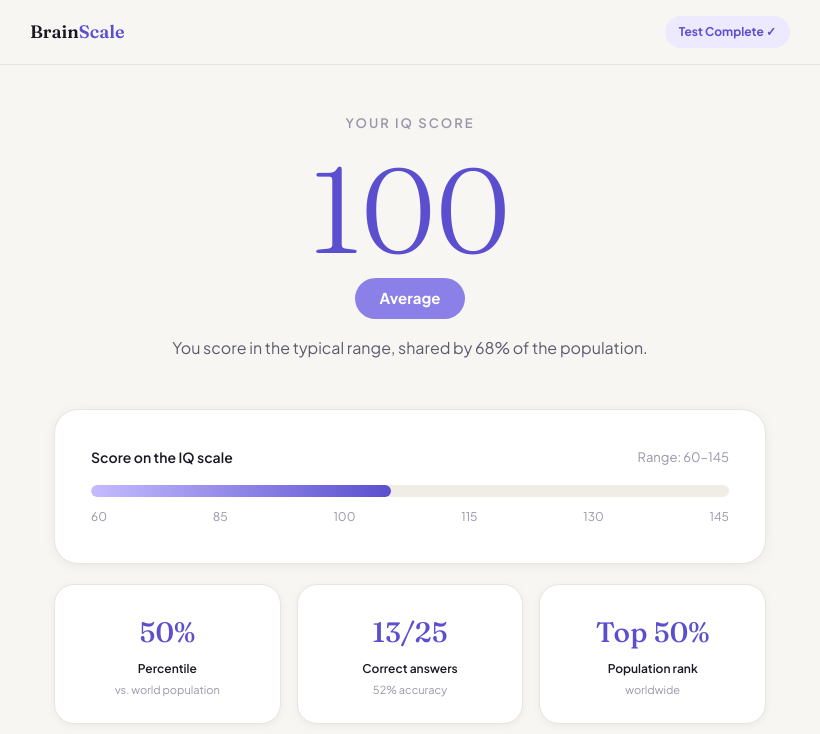
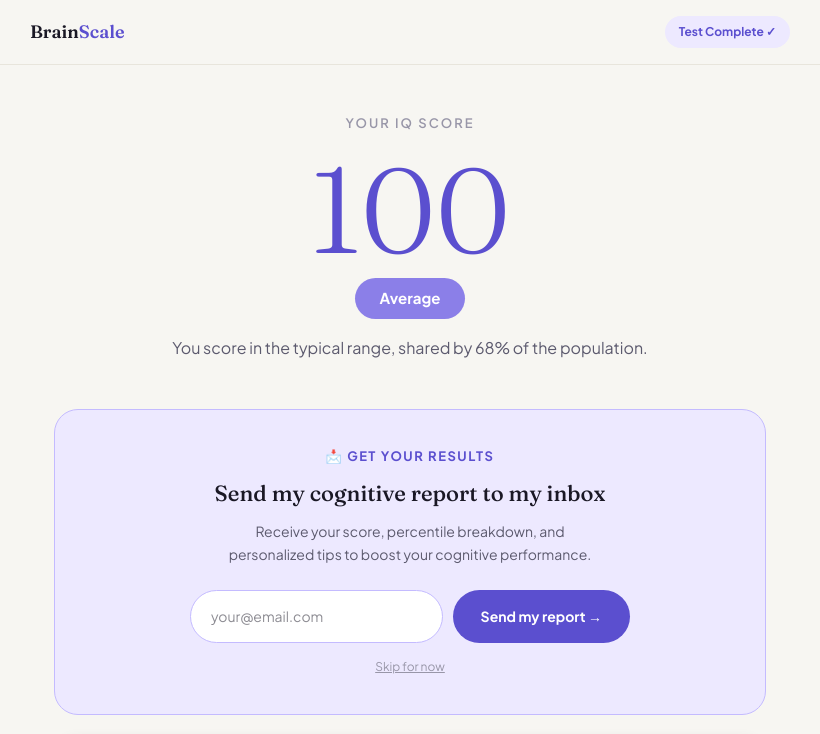
Before and after one commit to devbrainscale/brainscale, a Next.js app: page /results in a window 1280 px wide. Shown: the top 734 px of the page, without its empty margins (230-1050 px from the left). Built offline with nearby package versions, Linux system fonts and the light colour scheme.

Commit message:
feat: add Brevo email capture on results page

```diff
--- /dev/null
+++ b/src/app/api/subscribe/route.ts
@@ -0,0 +1,48 @@
+import { NextRequest, NextResponse } from 'next/server';
+
+export async function POST(request: NextRequest) {
+  try {
+    const { email, score } = await request.json();
+
+    if (!email || !email.includes('@')) {
+      return NextResponse.json({ success: false, error: 'Invalid email' }, { status: 400 });
+    }
+
+    const apiKey = process.env.BREVO_API_KEY;
+    if (!apiKey) {
+      return NextResponse.json({ success: false, error: 'API key not configured' }, { status: 500 });
+    }
+
+    const response = await fetch('https://api.brevo.com/v3/contacts', {
+      method: 'POST',
+      headers: {
+        'accept': 'application/json',
+        'content-type': 'application/json',
+        'api-key': apiKey,
+      },
+      body: JSON.stringify({
+        email,
+        attributes: {
+          IQ_SCORE: score,
+        },
+        updateEnabled: true,
+      }),
+    });
+
+    // 201 = created, 204 = updated
+    if (response.status === 201 || response.status === 204) {
+      return NextResponse.json({ success: true });
+    }
+
+    const errorData = await response.json();
+
+    // Contact already exists — still a success for us
+    if (errorData.code === 'duplicate_parameter') {
+      return NextResponse.json({ success: true });
+    }
+
+    return NextResponse.json({ success: false, error: errorData.message }, { status: 400 });
+  } catch {
+    return NextResponse.json({ success: false, error: 'Server error' }, { status: 500 });
+  }
+}
--- a/src/app/results/ResultsContent.tsx
+++ b/src/app/results/ResultsContent.tsx
@@ -2,6 +2,7 @@
 
 import { useSearchParams } from "next/navigation";
 import Link from "next/link";
+import { useState } from "react";
 
 function getPercentile(iq: number): number {
   if (iq >= 145) return 99.9;
@@ -35,9 +36,41 @@ export default function ResultsContent() {
   const correct = parseInt(params.get("correct") ?? "13");
   const total = parseInt(params.get("total") ?? "25");
 
+  const [email, setEmail] = useState("");
+  const [submitted, setSubmitted] = useState(false);
+  const [loading, setLoading] = useState(false);
+  const [emailError, setEmailError] = useState("");
+
   const percentile = getPercentile(score);
   const label = getLabel(score);
   const accuracy = Math.round((correct / total) * 100);
+
+  async function handleSubscribe(e: React.FormEvent) {
+    e.preventDefault();
+    setEmailError("");
+    if (!email || !email.includes("@")) {
+      setEmailError("Please enter a valid email address.");
+      return;
+    }
+    setLoading(true);
+    try {
+      const res = await fetch("/api/subscribe", {
+        method: "POST",
+        headers: { "Content-Type": "application/json" },
+        body: JSON.stringify({ email, score }),
+      });
+      const data = await res.json();
+      if (data.success) {
+        setSubmitted(true);
+      } else {
+        setEmailError("Something went wrong. Please try again.");
+      }
+    } catch {
+      setEmailError("Something went wrong. Please try again.");
+    } finally {
+      setLoading(false);
+    }
+  }
 
   // gauge: 60–145 range mapped to 0–100%
   const gaugePercent = Math.min(100, Math.max(0, ((score - 60) / 85) * 100));
@@ -80,6 +113,50 @@ export default function ResultsContent() {
             {label.desc}
           </p>
         </div>
+
+        {/* EMAIL CAPTURE */}
+        {!submitted ? (
+          <div style={{ backgroundColor: "#EDE9FF", border: "1px solid #C4BBFF", borderRadius: "24px", padding: "36px", marginBottom: "20px", textAlign: "center" }}>
+            <p style={{ fontSize: "13px", color: "#5B4FCF", fontWeight: 700, letterSpacing: "1.5px", textTransform: "uppercase", marginBottom: "8px" }}>
+              📩 Get your results
+            </p>
+            <h3 style={{ fontFamily: "var(--font-display, serif)", fontSize: "22px", fontWeight: 500, color: "#1A1825", marginBottom: "8px" }}>
+              Send my cognitive report to my inbox
+            </h3>
+            <p style={{ fontSize: "14px", color: "#5C5A6E", marginBottom: "24px", maxWidth: "380px", margin: "0 auto 24px" }}>
+              Receive your score, percentile breakdown, and personalized tips to boost your cognitive performance.
+            </p>
+            <form onSubmit={handleSubscribe} style={{ display: "flex", gap: "10px", maxWidth: "440px", margin: "0 auto", flexWrap: "wrap", justifyContent: "center" }}>
+              <input
+                type="email"
+                placeholder="your@email.com"
+                value={email}
+                onChange={(e) => setEmail(e.target.value)}
+                style={{ flex: 1, minWidth: "200px", padding: "14px 20px", borderRadius: "999px", border: "1.5px solid #C4BBFF", fontSize: "14px", outline: "none", backgroundColor: "#fff", color: "#1A1825" }}
+              />
+              <button
+                type="submit"
+                disabled={loading}
+                style={{ backgroundColor: "#5B4FCF", color: "#fff", padding: "14px 28px", borderRadius: "999px", fontSize: "14px", fontWeight: 700, border: "none", cursor: loading ? "not-allowed" : "pointer", opacity: loading ? 0.7 : 1, whiteSpace: "nowrap" }}
+              >
+                {loading ? "Sending…" : "Send my report →"}
+              </button>
+            </form>
+            {emailError && <p style={{ color: "#E53E3E", fontSize: "13px", marginTop: "10px" }}>{emailError}</p>}
+            <button
+              onClick={() => setSubmitted(true)}
+              style={{ background: "none", border: "none", color: "#9896A8", fontSize: "12px", marginTop: "14px", cursor: "pointer", textDecoration: "underline" }}
+            >
+              Skip for now
+            </button>
+          </div>
+        ) : (
+          <div style={{ backgroundColor: "#F0FDF4", border: "1px solid #86EFAC", borderRadius: "16px", padding: "16px 24px", marginBottom: "20px", textAlign: "center" }}>
+            <p style={{ fontSize: "14px", color: "#166534", fontWeight: 600 }}>
+              ✓ Report sent! Check your inbox.
+            </p>
+          </div>
+        )}
 
         {/* GAUGE */}
         <div style={{ backgroundColor: "#fff", border: "1px solid #E8E5DC", borderRadius: "24px", padding: "36px", marginBottom: "20px", boxShadow: "0 2px 12px rgba(26,24,37,0.06)" }}>
```
